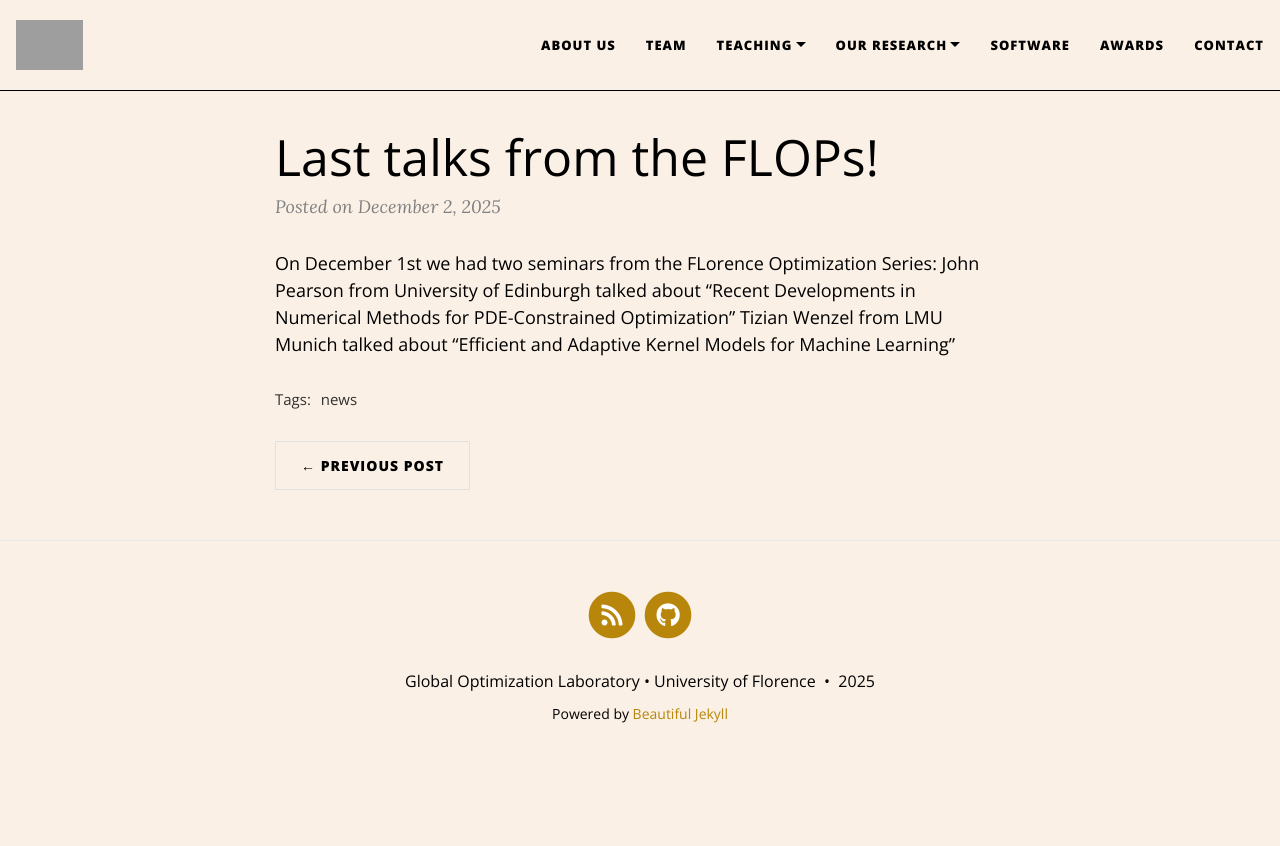
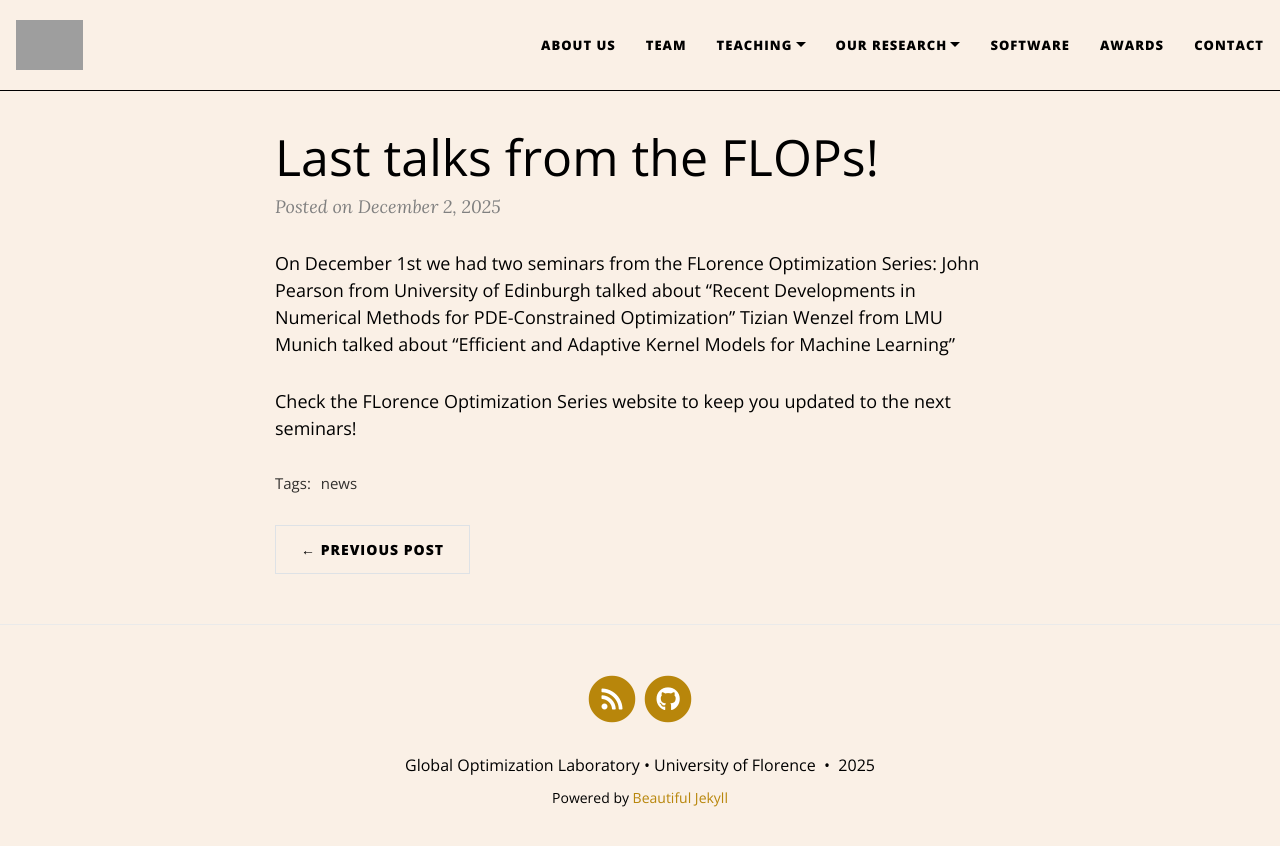
Before and after one commit to GOL-UniFI/GOL-UniFI.github.io, a Jekyll site: the page built from _posts/2025-12-02-GOLsite.md, in a window 1280 px wide. Shown: the top 846 px of the page. Built offline with Jekyll 4.4.1, drawn with Linux system fonts in a browser that asks for light colours; nearby versions of some CDN libraries; grey boxes are pictures that could not be loaded.

Commit message:
Update 2025-12-02-GOLsite.md

```diff
--- a/_posts/2025-12-02-GOLsite.md
+++ b/_posts/2025-12-02-GOLsite.md
@@ -8,3 +8,5 @@
 On December 1st we had two seminars from the FLorence Optimization Series:
 John Pearson from University of Edinburgh talked about “Recent Developments in Numerical Methods for PDE-Constrained Optimization”
 Tizian Wenzel from LMU Munich talked about “Efficient and Adaptive Kernel Models for Machine Learning”
+
+Check the [FLorence Optimization Series website](https://sites.google.com/unifi.it/floptalks/home?authuser=3){:target="_blank"} to keep you updated to the next seminars!
```
